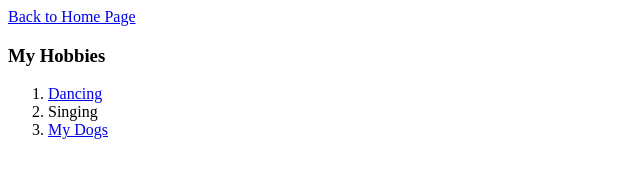
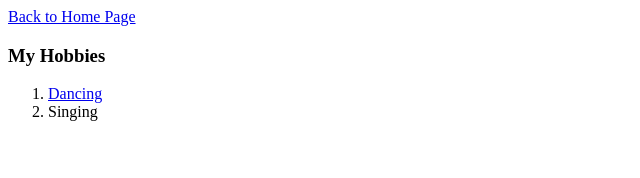
Before and after one commit to e-maree/cv, a plain HTML site: page hobbies.html in a window 1280 px wide. Shown: the full height of the page, 0-640 px from the left. Drawn offline with Linux system fonts and the light colour scheme.

Commit message:
removing items

```diff
--- a/hobbies.html
+++ b/hobbies.html
@@ -10,7 +10,6 @@
     <ol type="1">
         <li><a href="https://www.youtube.com/watch?v=D62LexEwjdI">Dancing</a></li>
         <li>Singing</li>
-        <li><a href="https://www.instagram.com/thestandardsnags/">My Dogs</a></li>
     </ol>
 </body>
 </html>
```
